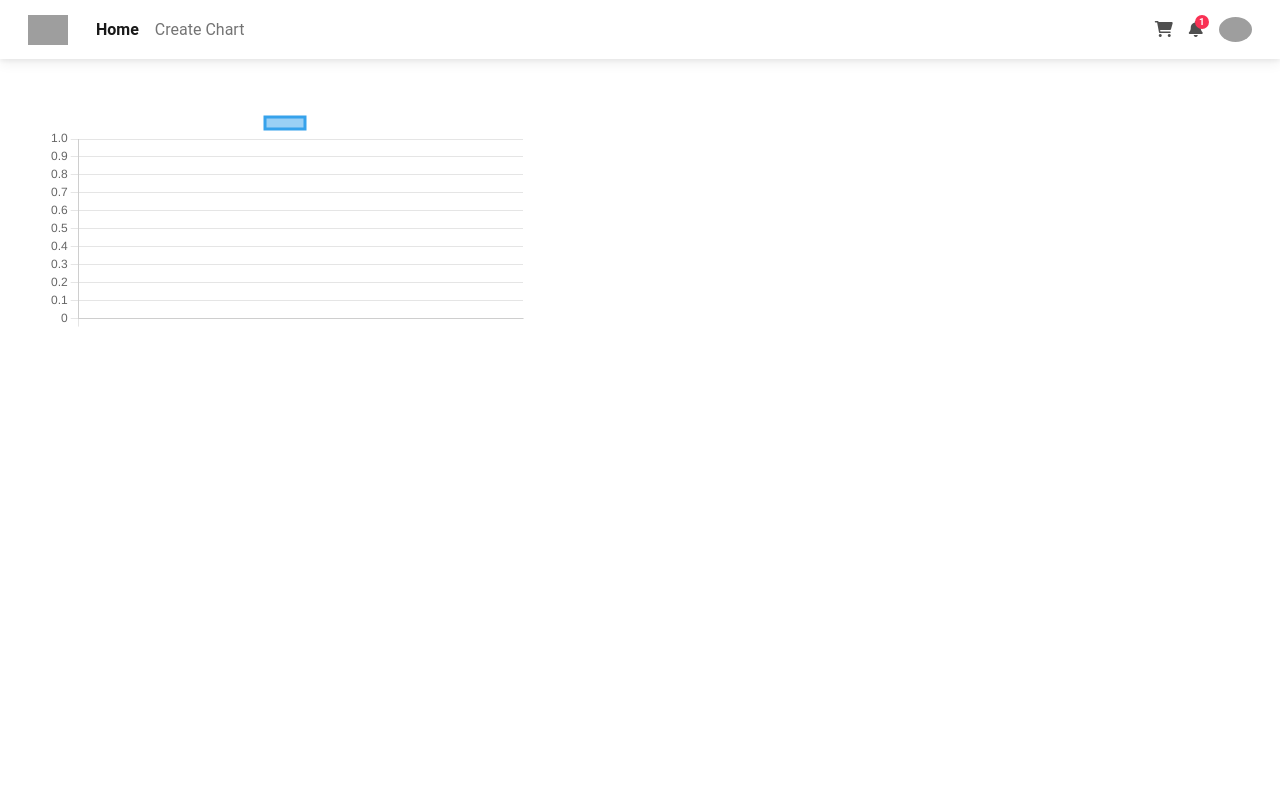
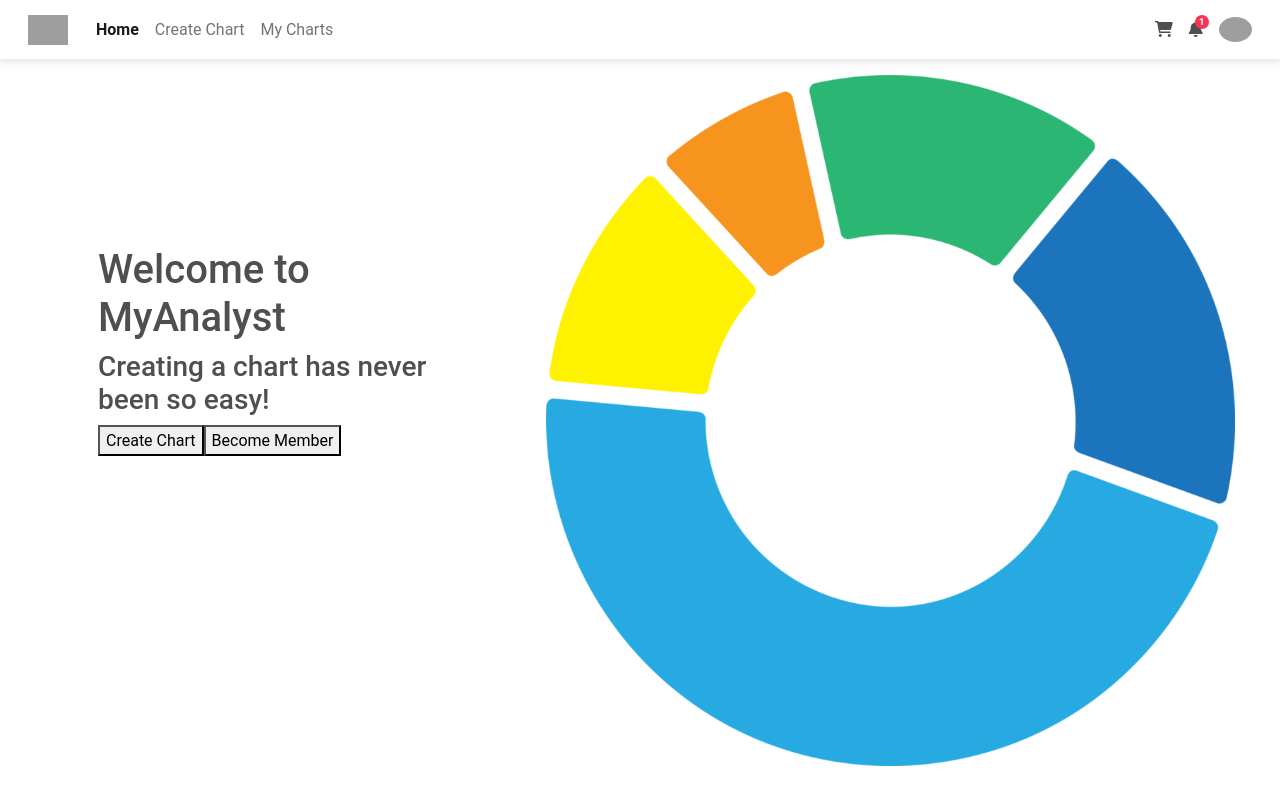
Before and after one commit to BrunoEsq/MyAnalyst, an Angular app: page / in a window 1280 px wide. Built offline with nearby package versions, Linux system fonts and the light colour scheme; grey boxes are pictures that could not be loaded.

Commit message:
Medio Hecho

```diff
--- a/src/app/app.component.html
+++ b/src/app/app.component.html
@@ -20,7 +20,12 @@
                 <li class="nav-item">
                     <a class="nav-link" routerLink="" routerLinkActive="active" ariaCurrentWhenActive="page" >Home</a>
                 </li >
-                <li class="nav-item"><a class="nav-link" routerLink="/charts" routerLinkActive="active" ariaCurrentWhenActive="page">Create Chart</a></li>
+                <li class="nav-item">
+                    <a class="nav-link" routerLink="/create" routerLinkActive="active" ariaCurrentWhenActive="page">Create Chart</a>
+                </li>
+                <li class="nav-item">
+                    <a class="nav-link" routerLink="/charts" routerLinkActive="active" ariaCurrentWhenActive="page">My Charts</a>
+                </li>
             </ul>
 
 
--- a/src/app/app.routes.ts
+++ b/src/app/app.routes.ts
@@ -2,9 +2,11 @@ import { Routes } from '@angular/router';
 import { CreateFormComponent } from './create-form/create-form.component';
 import { ChartsComponent } from './charts/charts.component';
 import { LineChartComponent } from './line-chart/line-chart.component';
+import { HomepageComponent } from './homepage/homepage.component';
 
 export const routes: Routes = [
-    { path: 'charts', component: CreateFormComponent },
-    { path: '', component: LineChartComponent },
+    { path: 'create', component: CreateFormComponent },
+    { path: '', component: HomepageComponent },
+    { path: 'charts', component: LineChartComponent },
 
 ];
--- /dev/null
+++ b/src/app/homepage/homepage.component.css
@@ -0,0 +1,8 @@
+.first{
+   padding-top: 15%;
+}
+
+.homelogo{
+    width: 135%;
+    height: 100%;
+}
--- /dev/null
+++ b/src/app/homepage/homepage.component.html
@@ -0,0 +1,13 @@
+<div class="container">
+    <div class="row">
+        <div class="first col-4 m-3">
+            <h1>Welcome to MyAnalyst</h1>
+            <h3>Creating a chart has never been so easy!</h3>
+            <button>Create Chart</button>
+            <button>Become Member</button>
+        </div>
+        <div class="second col-6 m-3 ps-5">
+            <img src="homelogo.webp" alt="homelogo" class="homelogo">
+        </div>
+    </div>
+</div>
--- a/src/index.html
+++ b/src/index.html
@@ -6,6 +6,7 @@
   <title>MyAnalyst</title>
   <base href="/">
   <meta name="viewport" content="width=device-width, initial-scale=1">
+
   <link rel="stylesheet" href="https://cdn.jsdelivr.net/npm/bootstrap@4.0.0/dist/css/bootstrap.min.css"
     integrity="sha384-Gn5384xqQ1aoWXA+058RXPxPg6fy4IWvTNh0E263XmFcJlSAwiGgFAW/dAiS6JXm" crossorigin="anonymous">
   <link rel="icon" type="image/x-icon" href="favicon.ico">
```
Also changed, not shown: src/app/homepage/homepage.component.ts (added, +12 -0 lines), public/homelogo.webp (added), 1 other file (tests, documents, lock files or other folders).
